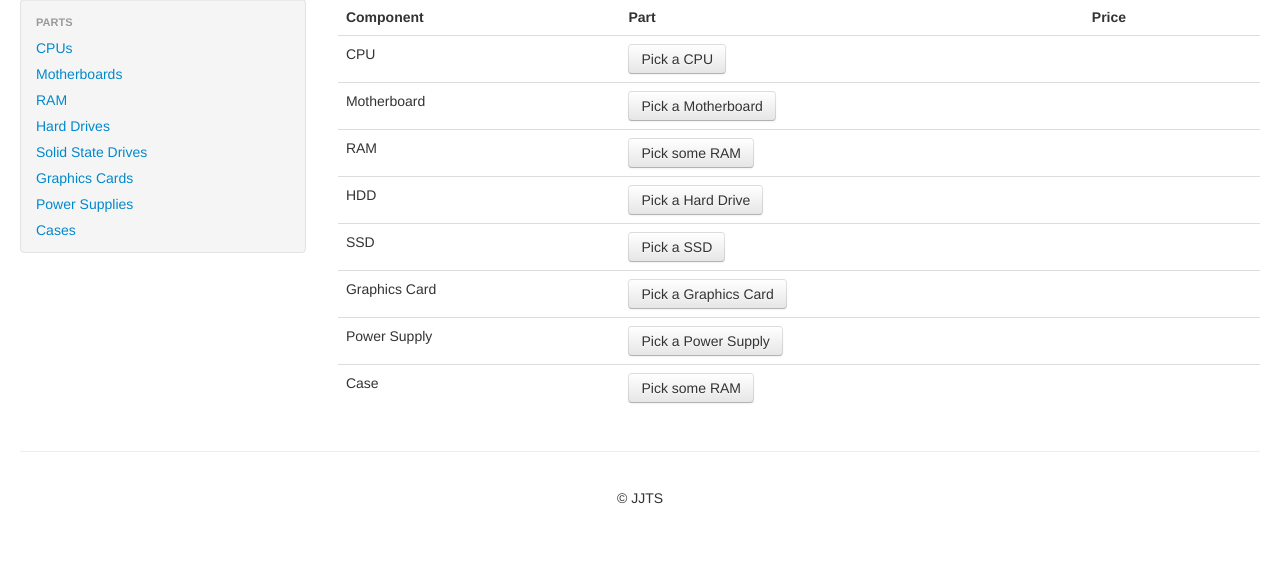
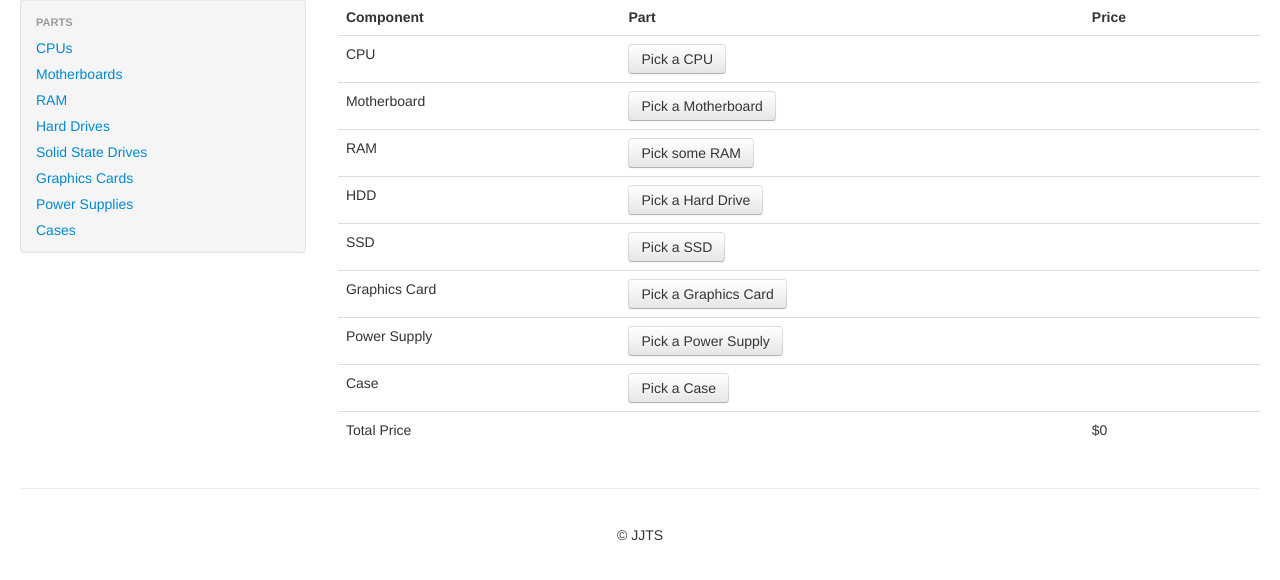
Before and after one commit to stuycs-softdev-fall-2013/proj3-6-JJTS, a Flask app: page /build in a window 1280 px wide. Shown: the part 61-641 px from the top of the page. Run offline with Flask 2, Linux system fonts and the light colour scheme; some libraries are stand-ins or nearby versions.

Commit message:
Made total price

```diff
--- a/app.py
+++ b/app.py
@@ -100,6 +100,7 @@ def add(itemnum):
 @app.route('/build')
 def build():
     results = dict()
+    sum = cpu = case = gpu = psu = hdd = ssd = ram = mobo = 0
     for x in session:
         if x == 'cpu':
             results['cpu'] = db.cpus.find_one({'itemnumber':session[x]})
@@ -117,10 +118,27 @@ def build():
             results['ram'] = db.ram.find_one({'itemnumber':session[x]})
         if x == 'mobo':
             results['mobo'] = db.mobos.find_one({'itemnumber':session[x]})
+	if db.cpus.find_one({'itemnumber':session[x]}):
+	    cpu = float(results['cpu']['stuff']['fPrice'].replace("$",""))
+	if db.cases.find_one({'itemnumber':session[x]}):
+	    case = float(results['case']['stuff']['fPrice'].replace("$",""))
+	if db.gpus.find_one({'itemnumber':session[x]}):
+	    gpu = float(results['gpu']['stuff']['fPrice'].replace("$",""))
+	if db.psus.find_one({'itemnumber':session[x]}):
+	    psu = float(results['psu']['stuff']['fPrice'].replace("$",""))
+	if db.hdds.find_one({'itemnumber':session[x]}):
+	    hdd = float(results['hdd']['stuff']['fPrice'].replace("$",""))
+	if db.ssds.find_one({'itemnumber':session[x]}):
+	    ssd = float(results['ssd']['stuff']['fPrice'].replace("$",""))
+	if db.ram.find_one({'itemnumber':session[x]}):
+	    ram = float(results['ram']['stuff']['fPrice'].replace("$",""))
+	if db.mobos.find_one({'itemnumber':session[x]}):
+	    mobo = float(results['mobo']['stuff']['fPrice'].replace("$",""))
+	sum = cpu+case+gpu+psu+hdd+ssd+ram+mobo
     if 'username' in session:
         return render_template('build.html', username = session['username'], results=results)
     else:
-        return render_template('build.html', results=results)
+        return render_template('build.html', results=results, add=sum)
 
 @app.route('/remove/<part>')
 def remove(part):
--- a/templates/build.html
+++ b/templates/build.html
@@ -204,11 +204,16 @@
                 <td>{{ results["case"]["stuff"]["fPrice"] }}</td>
                 <td><a href="/remove/case" class="btn btn-default btn-xs" role="button">Remove</a></td>
 		{% else %}
-                <td><a href="/case" class="btn btn-default btn-xs" role="button">Pick some RAM</a></td>
+                <td><a href="/case" class="btn btn-default btn-xs" role="button">Pick a Case</a></td>
                 <td></td>
 		<td></td>
                 {% endif %}
               </tr>
+
+	      <tr>
+		<td>Total Price</td>
+		<td></td><td>${{ add }}</td><td></td>
+	      </tr>
 
             </tbody>
 	  </table>
```
